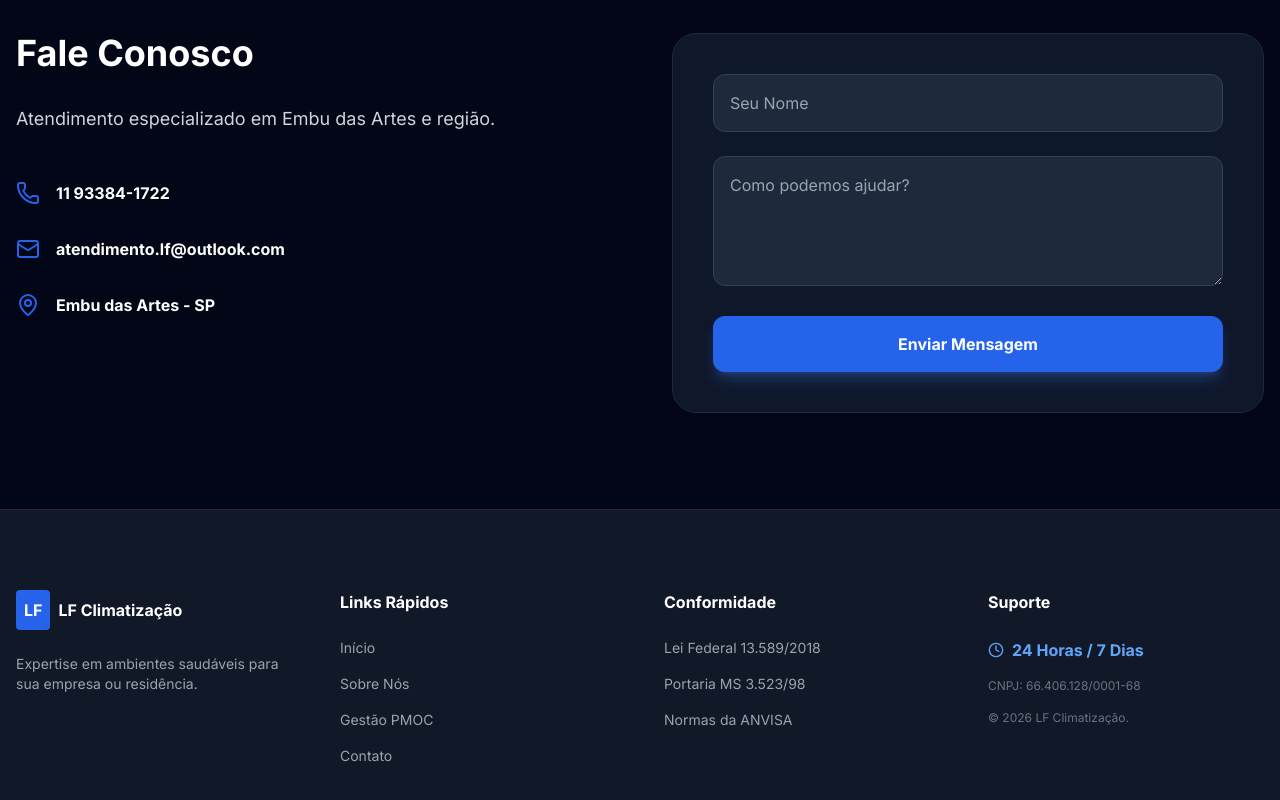
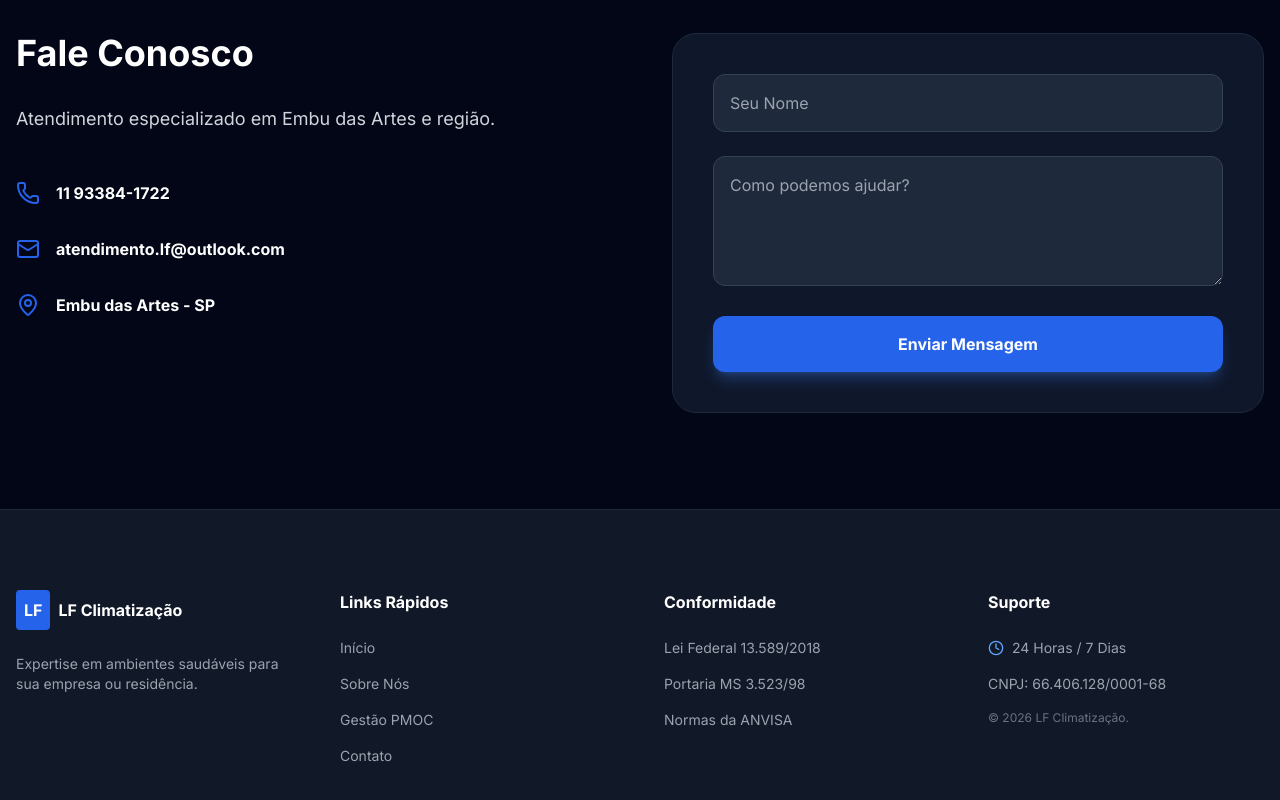
Before and after one commit to luisfernandopereira814-star/meu-site-lf-, a React (Vite) app: page / in a window 1280 px wide. Shown: the part 3678-4478 px from the top of the page. Built offline with nearby package versions, Linux system fonts and the light colour scheme.

Commit message:
Update App.tsx

```diff
--- a/App.tsx
+++ b/App.tsx
@@ -457,14 +457,13 @@ const Footer = () => (
         </ul>
       </div>
       <div>
-      <h4 className="font-bold mb-6">Suporte</h4>
+ <h4 className="font-bold mb-6">Suporte</h4>
 
-<div className="flex items-center justify-center md:justify-start gap-2 text-blue-400">
-  <Clock size={16} />
-  <span className="font-bold">24 Horas / 7 Dias</span>
-</div>
-
-<ul className="mt-4 text-gray-500 text-xs">
+<ul className="space-y-4 text-gray-400 text-sm">
+  <li className="flex items-center gap-2">
+    <Clock size={16} className="text-blue-400" />
+    <span>24 Horas / 7 Dias</span>
+  </li>
   <li>CNPJ: 66.406.128/0001-68</li>
 </ul>
 
```
